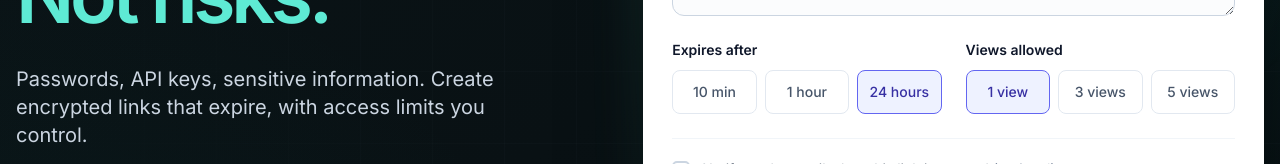
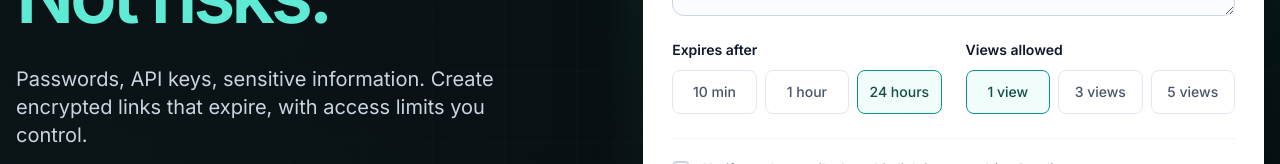
Before and after one commit to digitalwareshub/iKrypt10, a Next.js app: page / in a window 1280 px wide. Shown: the part 422-586 px from the top of the page. Built offline with nearby package versions, Linux system fonts and the light colour scheme; no server answers.

Commit message:
Apply teal product accents to secret creation controls

```diff
--- a/src/components/SecretForm.tsx
+++ b/src/components/SecretForm.tsx
@@ -98,7 +98,7 @@ export default function SecretForm() {
           value={secret}
           onChange={(e) => setSecret(e.target.value)}
           placeholder="Paste a password, API key, or other sensitive text…"
-          className="block min-h-[148px] w-full rounded-xl border border-slate-300 bg-slate-50/60 px-4 py-3 font-mono text-sm leading-6 text-slate-900 outline-none transition-colors placeholder:text-slate-400 hover:border-slate-400 focus:border-indigo-600 focus:bg-white focus:ring-2 focus:ring-indigo-600/15 sm:min-h-[160px]"
+          className="block min-h-[148px] w-full rounded-xl border border-slate-300 bg-slate-50/60 px-4 py-3 font-mono text-sm leading-6 text-slate-900 outline-none transition-colors placeholder:text-slate-400 hover:border-slate-400 focus:border-teal-700 focus:bg-white focus:ring-2 focus:ring-teal-700/15 sm:min-h-[160px]"
           autoComplete="off"
           autoCapitalize="off"
           autoCorrect="off"
@@ -125,7 +125,7 @@ export default function SecretForm() {
                   checked={expiry === option.value}
                   onChange={(e) => setExpiry(e.target.value as ExpiryOption)}
                 />
-                <span className="flex min-h-11 items-center justify-center rounded-lg border border-slate-200 bg-white px-1.5 text-center text-xs font-medium text-slate-600 transition-colors hover:border-indigo-300 peer-checked:border-indigo-500 peer-checked:bg-indigo-50 peer-checked:text-indigo-800 peer-focus-visible:outline peer-focus-visible:outline-2 peer-focus-visible:outline-offset-2 peer-focus-visible:outline-indigo-600 sm:text-sm">
+                <span className="flex min-h-11 items-center justify-center rounded-lg border border-slate-200 bg-white px-1.5 text-center text-xs font-medium text-slate-600 transition-colors hover:border-teal-300 peer-checked:border-teal-600 peer-checked:bg-teal-50 peer-checked:text-teal-900 peer-focus-visible:outline peer-focus-visible:outline-2 peer-focus-visible:outline-offset-2 peer-focus-visible:outline-teal-700 sm:text-sm">
                   {option.label}
                 </span>
               </label>
@@ -150,7 +150,7 @@ export default function SecretForm() {
                   checked={maxViews === option.value}
                   onChange={(e) => setMaxViews(parseInt(e.target.value) as ViewsOption)}
                 />
-                <span className="flex min-h-11 items-center justify-center rounded-lg border border-slate-200 bg-white px-1.5 text-center text-xs font-medium text-slate-600 transition-colors hover:border-indigo-300 peer-checked:border-indigo-500 peer-checked:bg-indigo-50 peer-checked:text-indigo-800 peer-focus-visible:outline peer-focus-visible:outline-2 peer-focus-visible:outline-offset-2 peer-focus-visible:outline-indigo-600 sm:text-sm">
+                <span className="flex min-h-11 items-center justify-center rounded-lg border border-slate-200 bg-white px-1.5 text-center text-xs font-medium text-slate-600 transition-colors hover:border-teal-300 peer-checked:border-teal-600 peer-checked:bg-teal-50 peer-checked:text-teal-900 peer-focus-visible:outline peer-focus-visible:outline-2 peer-focus-visible:outline-offset-2 peer-focus-visible:outline-teal-700 sm:text-sm">
                   {option.label}
                 </span>
               </label>
@@ -180,7 +180,7 @@ export default function SecretForm() {
               onChange={(e) => setNotifyEmail(e.target.value)}
               placeholder="you@example.com"
               autoComplete="email"
-              className="w-full rounded-lg border border-slate-300 bg-white px-4 py-2.5 text-sm text-slate-900 outline-none placeholder:text-slate-400 focus:border-indigo-600 focus:ring-2 focus:ring-indigo-600/15"
+              className="w-full rounded-lg border border-slate-300 bg-white px-4 py-2.5 text-sm text-slate-900 outline-none placeholder:text-slate-400 focus:border-teal-700 focus:ring-2 focus:ring-teal-700/15"
               disabled={isLoading}
             />
           </div>
@@ -199,7 +199,7 @@ export default function SecretForm() {
         className={'mt-6 flex min-h-12 w-full items-center justify-center rounded-xl px-5 py-3 text-sm font-semibold text-white transition-colors focus-visible:outline-offset-4 ' +
           (isLoading || !secret.trim()
             ? 'cursor-not-allowed bg-slate-300'
-            : 'bg-indigo-700 hover:bg-indigo-800') +
+            : 'bg-teal-700 hover:bg-teal-800') +
           (isLoading ? ' btn-loading' : '')}
       >
         {isLoading ? 'Creating encrypted link…' : 'Create encrypted link'}
```
